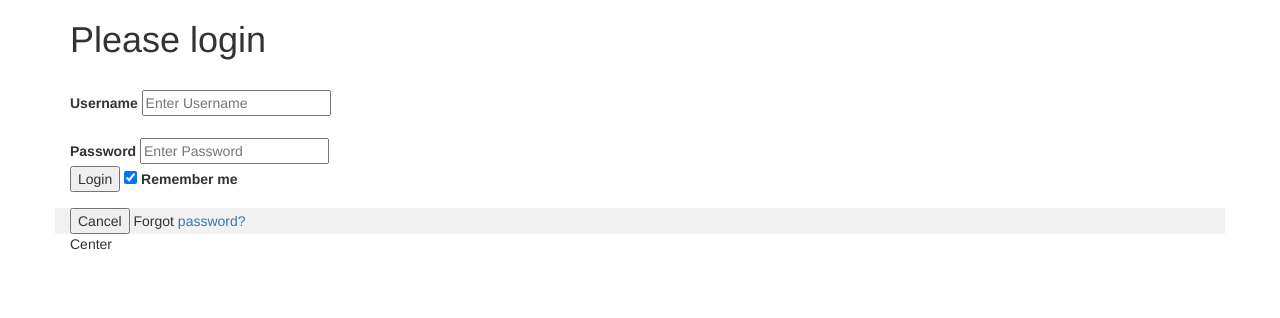
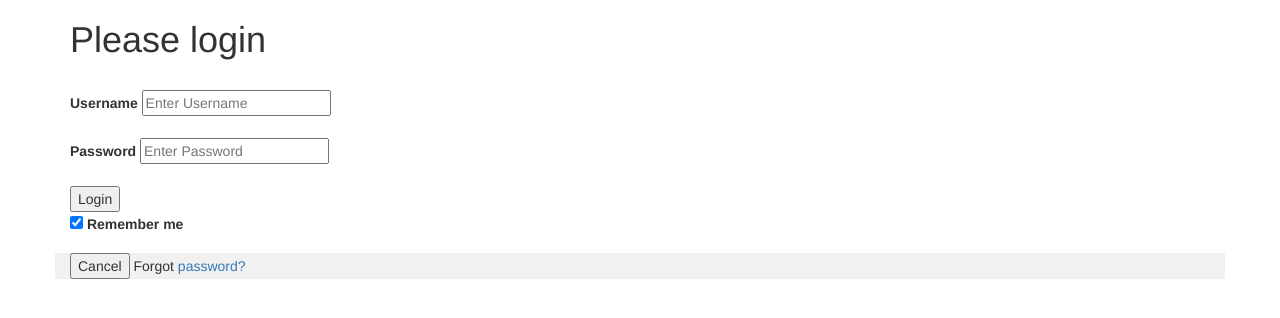
Before and after one commit to sanjayini/FLASK_BASICS, a Flask app: template templates/login.html in a window 1280 px wide. Shown: the top 318 px of the page. Run offline with Flask 2, Linux system fonts and the light colour scheme; the template is opened without the code that fills it, so the values that code supplies are empty; some libraries are stand-ins or nearby versions.

Commit message:
flies added

```diff
--- a/templates/login.html
+++ b/templates/login.html
@@ -7,7 +7,7 @@
 
     <body>
 
-    <div class="container">
+    <div class="container" align = "centre">
         <h1>Please login</h1>
 <br>
 <form action="" method="post">
@@ -17,9 +17,9 @@
     <br><br>
     <label for="psw"><b>Password</b></label>
     <input type="password" placeholder="Enter Password" name="psw" required>
-    <br>
+    <br><br>
     <button type="submit">Login</button>
-
+     <br>
     <label>
         <input type="checkbox" checked="checked" name="remember"> Remember me
       </label>
@@ -35,9 +35,7 @@
     <button type="button" class="cancelbtn">Cancel</button>
     <span class="psw">Forgot <a href="#">password?</a></span>
   </div>
-  <div class="container">
-    <div class="center">Center</div>
-  </div>
+
 
 </body>
 </html>
```
